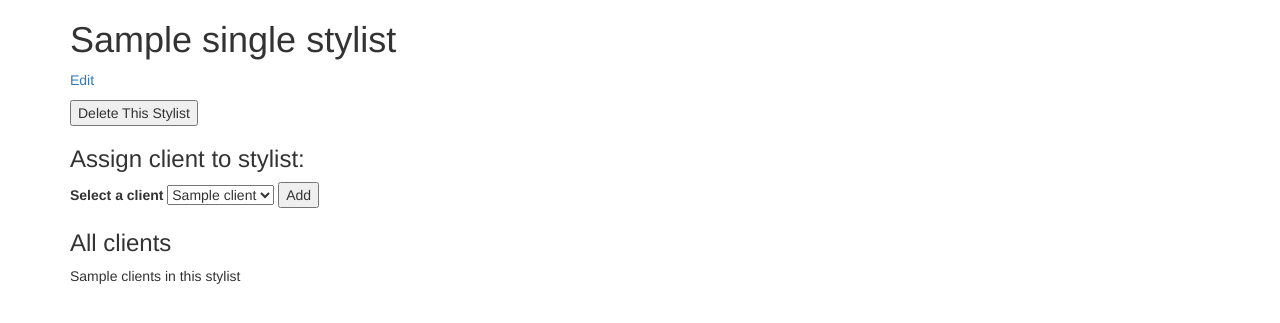
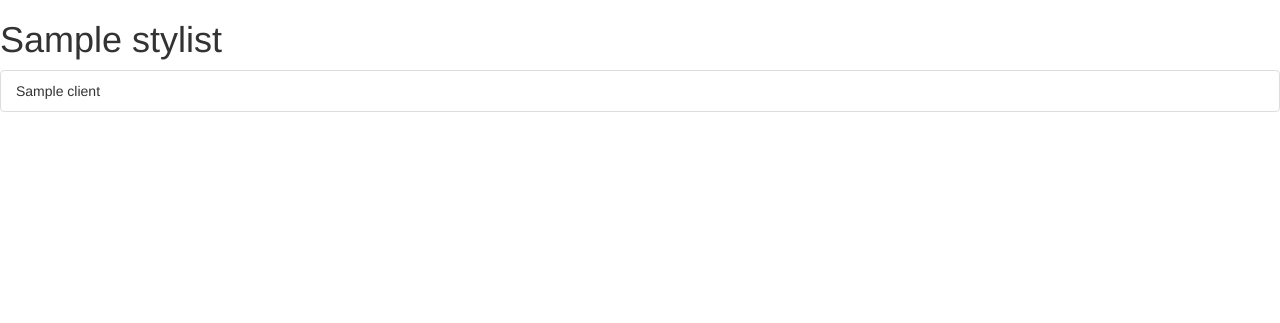
Before and after one commit to LisaMacCarrigan/hair-salon-php, a PHP site: template views/stylist.html.twig in a window 1280 px wide. Shown: the top 323 px of the page. Run offline with PHP 8.4, Linux system fonts and the light colour scheme; the template is opened without the code that fills it: most values are stand-ins (such as "Sample title", 1, 10 or a date in 2020); some libraries are stand-ins or nearby versions.

Commit message:
modify route to display individual stylists

```diff
--- a/src/Client.php
+++ b/src/Client.php
@@ -78,8 +78,8 @@
                 {
                     $client_search_result = $client;
                 }
-                return $client_search_result;
             }
+            return $client_search_result;
         }
 
         function updateClient($new_client_name)
--- a/src/Stylist.php
+++ b/src/Stylist.php
@@ -67,8 +67,8 @@
                 {
                     $stylist_search_result = $stylist;
                 }
-                return $stylist_search_result;
             }
+            return $stylist_search_result;
         }
 
         function updateStylist($new_stylist_name)
--- a/views/partials/client_form.html
+++ b/views/partials/client_form.html
@@ -1,5 +1,6 @@
 <form action="/add_client" method="post">
     <div class="form-group">
+        <input id="stylist_id" name="stylist_id" type="hidden" value="{{ stylist.getId() }}">
         <label for="input-client-name">Name:</label>
         <input id="input-client-name" name="input-client-name" class="form-control" type="text" placeholder="Enter name" required>
     </div>
--- a/views/stylist.html.twig
+++ b/views/stylist.html.twig
@@ -2,30 +2,16 @@
 <html>
     {% include "partials/stylists_header.html" %}
     <body>
-        <div class="container">
-            <h1>{{single_stylist.getStylistName}}</h1>
-            <p><a href="/stylists/{{single_stylist.getId}}/edit">Edit</a></p>
-            <form action="/stylists/{{single_stylist.getId}}" method="post">
-                <input name="_method" type="hidden" value="delete">
-                <button type="submit">Delete This Stylist</button>
-            </form>
+        <h1>{{ stylist.getStylistName }}</h1>
 
-            <h3>Assign client to stylist:</h3>
-            <form action="/stylists/{{single_stylist.getId}}" method="post">
-                <input id="current_stylist_id" name="current_stylist_id" type="hidden" value="{{single_stylist.getId}}">
-                <label>Select a client</label>
-                <select id="client_id" name="client_id" type="text">
-                    {% for current_client in all_clients %}
-                        <option value="{{current_client.getId}}">{{current_client.getName}}</option>
-                    {% endfor %}
-                </select>
-                <button type="submit">Add</button>
-            </form>
+        {% if clients is not empty %}
+            <ul class="list-group">
+                {% for client in clients %}
+                    <li class="list-group-item">
+                        {{ client.getClientName }}</li>
+                {% endfor %}
+            </ul>
+        {% endif %}
 
-            <h3>All clients</h3>
-            {% for client in clients_in_this_stylist %}
-                <p>{{client.getClientName}}</p>
-            {% endfor %}
-        </div>
     </body>
 </html>
--- a/views/stylists.html.twig
+++ b/views/stylists.html.twig
@@ -10,10 +10,11 @@
                     {% if stylists is not empty %}
                         <ul class="list-group">
                             {% for stylist in stylists %}
-                                <li class="list-group-item"><a href="/stylists/{{ stylist.getId }}"> {{ stylist.getStylistName }} </a></li>
+                                <li class="list-group-item">
+                                    <a href="/stylists/{{ stylist.getId }}"> {{ stylist.getStylistName }} </a></li>
                             {% endfor %}
                         </ul>
-                        <form action='/delete_clients' method='post'>
+                        <form action='/delete_stylists' method='post'>
                             <button class="btn btn-danger" type='submit'>Delete All</button>
                         </form>
                     {% else %}
```
Also changed, not shown: app/app.php (+14 -12 lines).
